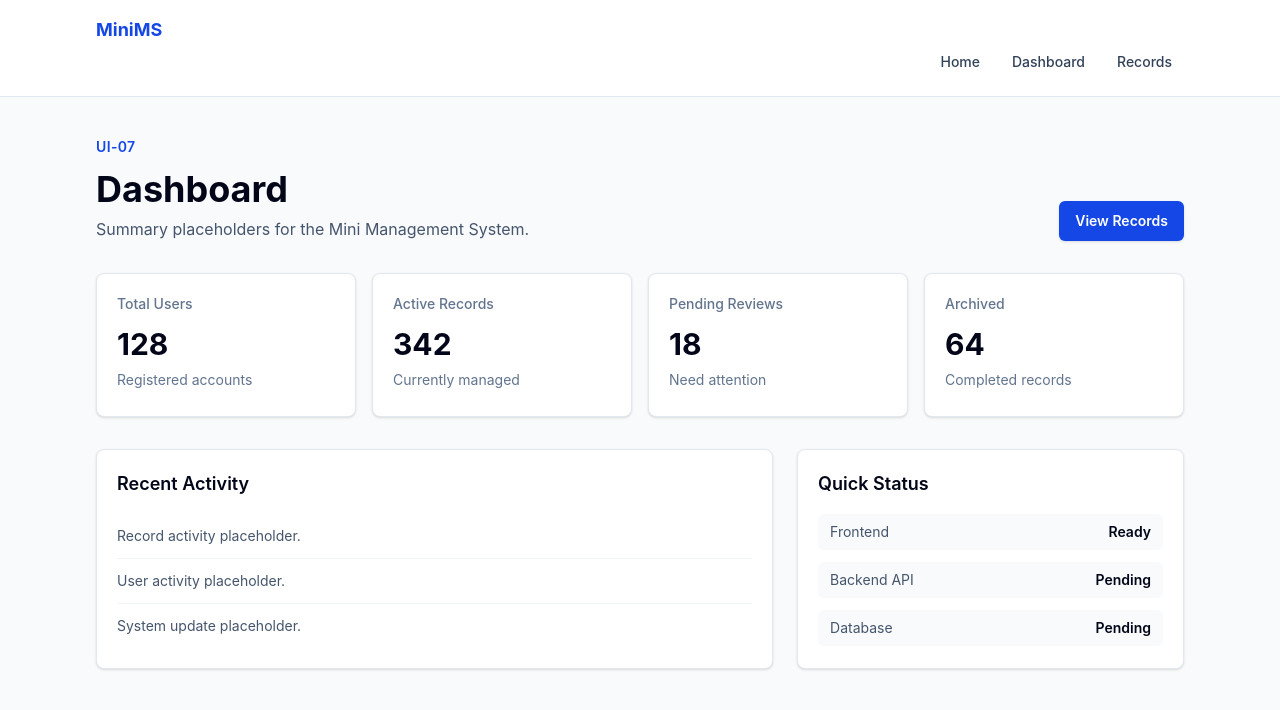
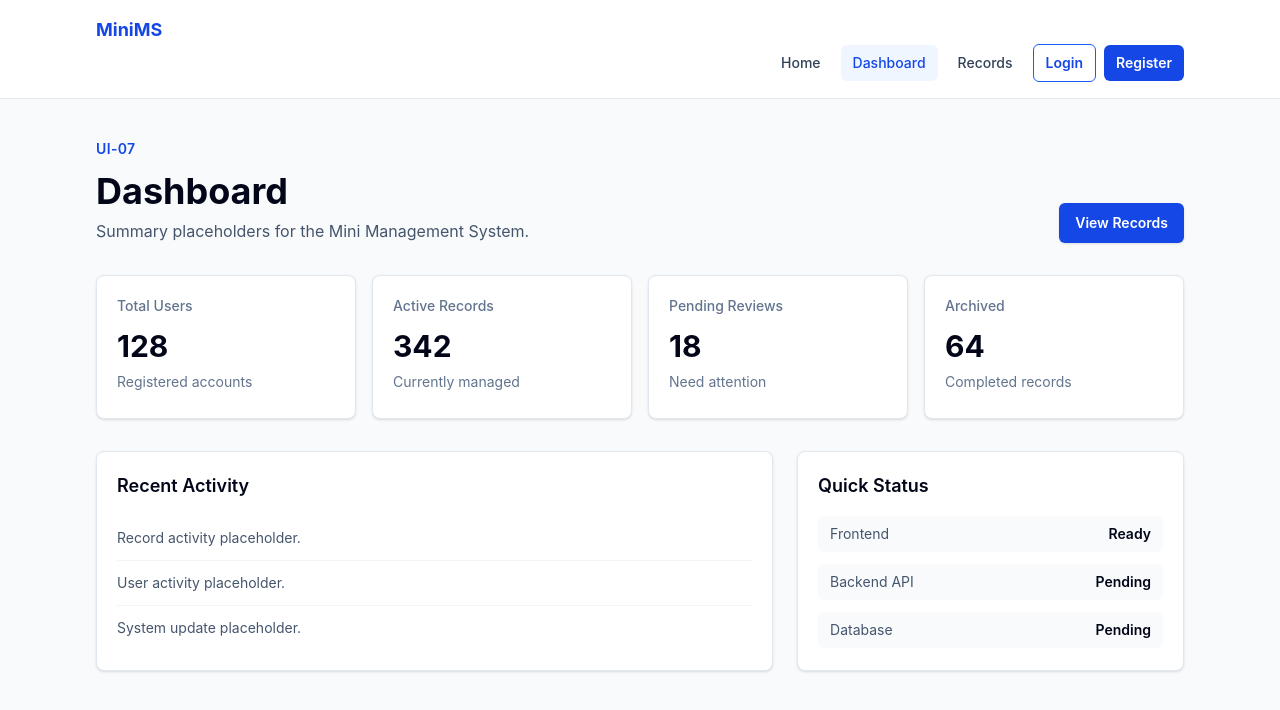
Before and after one commit to Nicko-Reorizo/DryRun, a React (Vite) app in the folder frontend/: page / in a window 1280 px wide. Shown: the top 710 px of the page. Built offline with nearby package versions, Linux system fonts and the light colour scheme.

Commit message:
Fix frontend page navigation

```diff
--- a/frontend/src/App.jsx
+++ b/frontend/src/App.jsx
@@ -1,11 +1,27 @@
+import { useState } from "react";
 import Navbar from "./components/Navbar.jsx";
 import DashboardPage from "./pages/DashboardPage.jsx";
+import HomePage from "./pages/HomePage.jsx";
+import LoginPage from "./pages/LoginPage.jsx";
+import RecordsPage from "./pages/RecordsPage.jsx";
+import RegisterPage from "./pages/RegisterPage.jsx";
+
+const pages = {
+  home: HomePage,
+  dashboard: DashboardPage,
+  records: RecordsPage,
+  login: LoginPage,
+  register: RegisterPage
+};
 
 function App() {
+  const [activePage, setActivePage] = useState("dashboard");
+  const ActivePage = pages[activePage];
+
   return (
     <div className="min-h-screen bg-slate-50 text-slate-900">
-      <Navbar />
-      <DashboardPage />
+      <Navbar activePage={activePage} onNavigate={setActivePage} />
+      <ActivePage onNavigate={setActivePage} />
     </div>
   );
 }
--- a/frontend/src/components/Navbar.jsx
+++ b/frontend/src/components/Navbar.jsx
@@ -1,21 +1,26 @@
 import { useState } from "react";
 
 const navLinks = [
-  { label: "Home", href: "#home" },
-  { label: "Dashboard", href: "#dashboard" },
-  { label: "Records", href: "#records" }
+  { label: "Home", page: "home" },
+  { label: "Dashboard", page: "dashboard" },
+  { label: "Records", page: "records" }
 ];
 
-function Navbar() {
+function Navbar({ activePage, onNavigate }) {
   const [menuOpen, setMenuOpen] = useState(false);
+
+  function handleNavigate(page) {
+    onNavigate(page);
+    setMenuOpen(false);
+  }
 
   return (
     <header className="sticky top-0 z-20 border-b border-slate-200 bg-white/95 backdrop-blur">
       <nav className="mx-auto max-w-6xl px-4 py-4 sm:px-6 lg:px-8">
         <div className="flex items-center justify-between gap-4">
-          <a className="text-lg font-bold text-blue-700 hover:text-blue-900" href="#home">
+          <button className="text-lg font-bold text-blue-700 hover:text-blue-900" onClick={() => handleNavigate("home")} type="button">
             MiniMS
-          </a>
+          </button>
 
           <button
             aria-expanded={menuOpen}
@@ -30,15 +35,32 @@ function Navbar() {
 
         <div className={`${menuOpen ? "grid" : "hidden"} mt-4 gap-2 sm:mt-0 sm:flex sm:items-center sm:justify-end`}>
           {navLinks.map((link) => (
-            <a
-              className="rounded-md px-3 py-2 text-center text-sm font-medium text-slate-700 hover:bg-blue-50 hover:text-blue-700 sm:text-left"
-              href={link.href}
+            <button
+              className={`rounded-md px-3 py-2 text-center text-sm font-medium sm:text-left ${
+                activePage === link.page ? "bg-blue-50 text-blue-700" : "text-slate-700 hover:bg-blue-50 hover:text-blue-700"
+              }`}
               key={link.label}
-              onClick={() => setMenuOpen(false)}
+              onClick={() => handleNavigate(link.page)}
+              type="button"
             >
               {link.label}
-            </a>
+            </button>
           ))}
+
+          <button
+            className="rounded-md border border-blue-600 px-3 py-2 text-sm font-semibold text-blue-700 hover:bg-blue-50"
+            onClick={() => handleNavigate("login")}
+            type="button"
+          >
+            Login
+          </button>
+          <button
+            className="rounded-md bg-blue-700 px-3 py-2 text-sm font-semibold text-white hover:bg-blue-900"
+            onClick={() => handleNavigate("register")}
+            type="button"
+          >
+            Register
+          </button>
         </div>
       </nav>
     </header>
--- /dev/null
+++ b/frontend/src/pages/HomePage.jsx
@@ -0,0 +1,31 @@
+function HomePage({ onNavigate }) {
+  return (
+    <main className="mx-auto max-w-6xl px-4 py-8 sm:px-6 sm:py-10 lg:px-8">
+      <section className="rounded-lg border border-slate-200 bg-white p-6 shadow-sm">
+        <p className="text-sm font-semibold uppercase tracking-wide text-blue-700">Home</p>
+        <h1 className="mt-3 text-3xl font-bold text-slate-950">Mini Management System</h1>
+        <p className="mt-3 max-w-2xl text-slate-600">
+          Use the navigation bar to open the dashboard, records section, login page, or registration page.
+        </p>
+        <div className="mt-6 flex flex-col gap-3 sm:flex-row">
+          <button
+            className="rounded-md bg-blue-700 px-4 py-2.5 text-sm font-semibold text-white hover:bg-blue-900"
+            onClick={() => onNavigate("login")}
+            type="button"
+          >
+            Go to Login
+          </button>
+          <button
+            className="rounded-md border border-slate-300 px-4 py-2.5 text-sm font-semibold text-slate-700 hover:bg-slate-50"
+            onClick={() => onNavigate("dashboard")}
+            type="button"
+          >
+            View Dashboard
+          </button>
+        </div>
+      </section>
+    </main>
+  );
+}
+
+export default HomePage;
--- /dev/null
+++ b/frontend/src/pages/RecordsPage.jsx
@@ -0,0 +1,13 @@
+function RecordsPage() {
+  return (
+    <main className="mx-auto max-w-6xl px-4 py-8 sm:px-6 sm:py-10 lg:px-8">
+      <section className="rounded-lg border border-slate-200 bg-white p-6 shadow-sm">
+        <p className="text-sm font-semibold uppercase tracking-wide text-blue-700">Records</p>
+        <h1 className="mt-3 text-3xl font-bold text-slate-950">Records</h1>
+        <p className="mt-3 text-slate-600">Records content will be added by the records CRUD ticket.</p>
+      </section>
+    </main>
+  );
+}
+
+export default RecordsPage;
```
